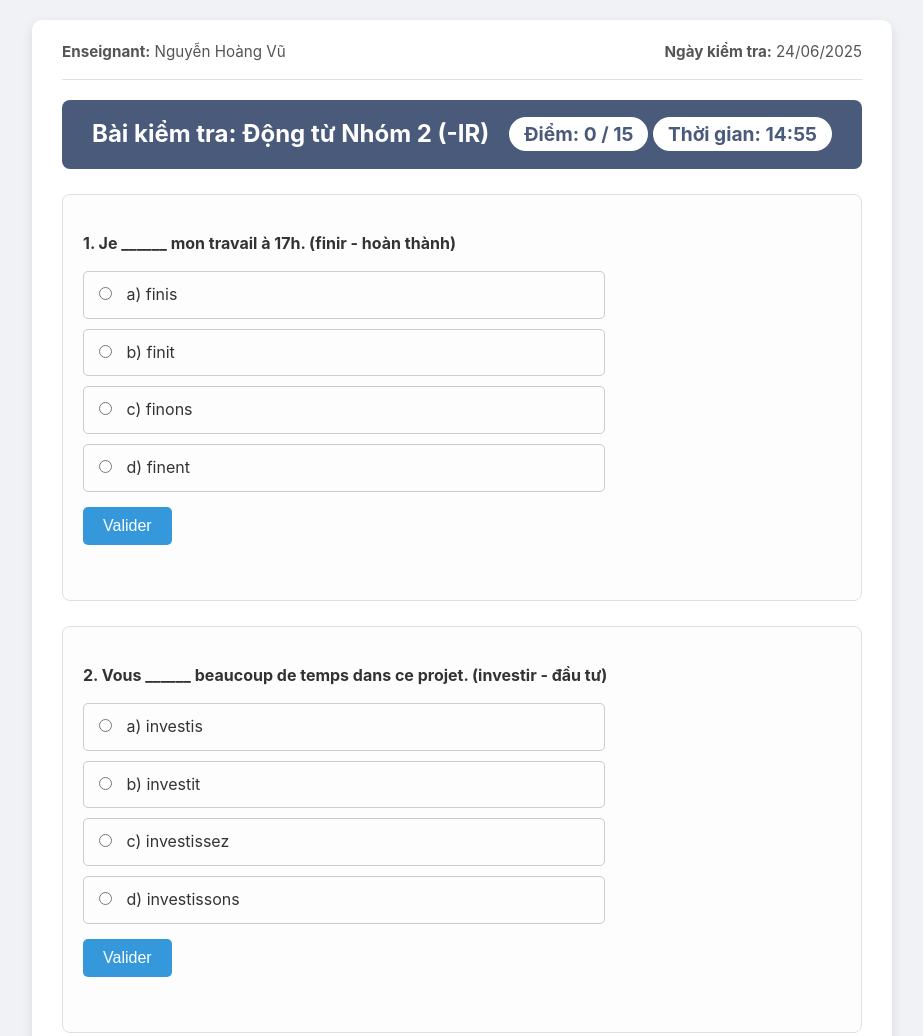
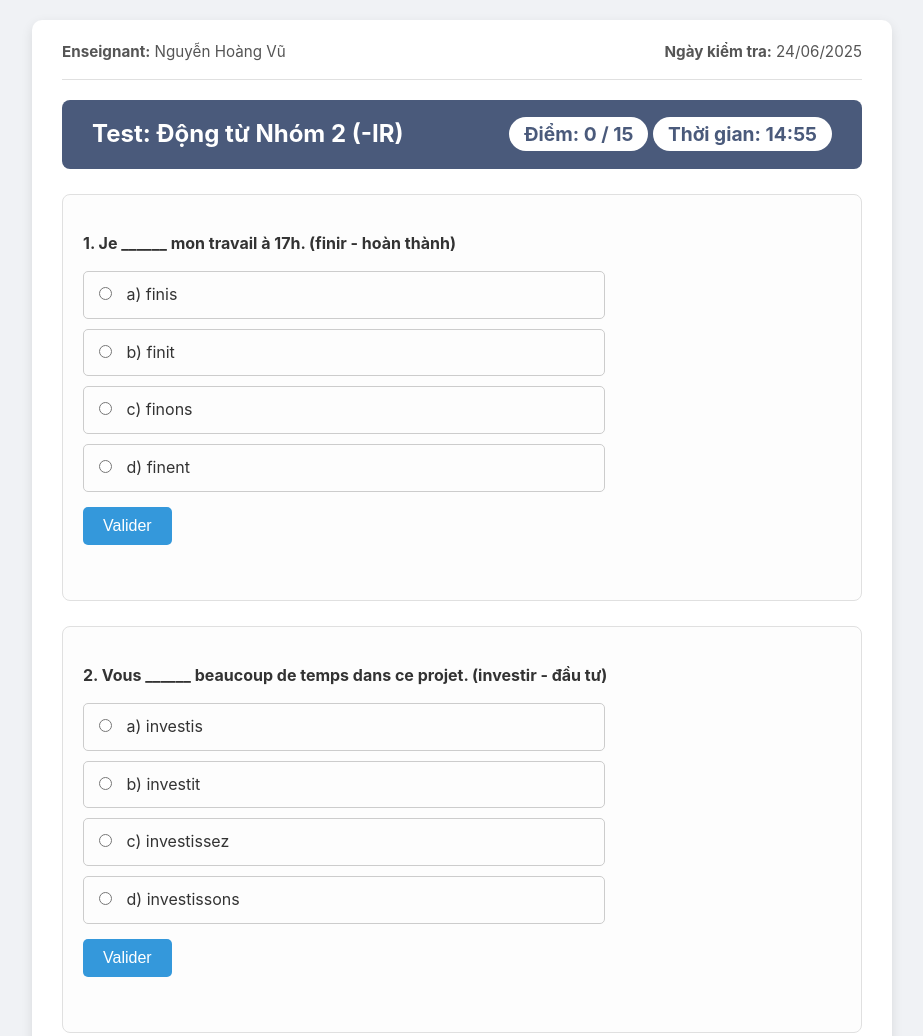
Before and after one commit to HoangVu-TiengPhap/tiengphap.github.io, a plain HTML site: page conjugaison_03_ir.html in a window 1280 px wide. Shown: the top 1036 px of the page, without its empty margins (178-1101 px from the left). Drawn offline with Linux system fonts and the light colour scheme.

Commit message:
conjugaison_03_ir.html

```diff
--- a/conjugaison_03_ir.html
+++ b/conjugaison_03_ir.html
@@ -175,7 +175,7 @@ Released under the MIT license: http://jsbin.mit-license.org
         </div>
 
         <div class="quiz-status-bar">
-            <h1>Bài kiểm tra: Động từ Nhóm 2 (-IR)</h1>
+            <h1>Test: Động từ Nhóm 2 (-IR)</h1>
             <div>
                 <span id="score-display">Điểm: 0 / 15</span>
                 <span id="timer-display">Thời gian: 15:00</span>
```
